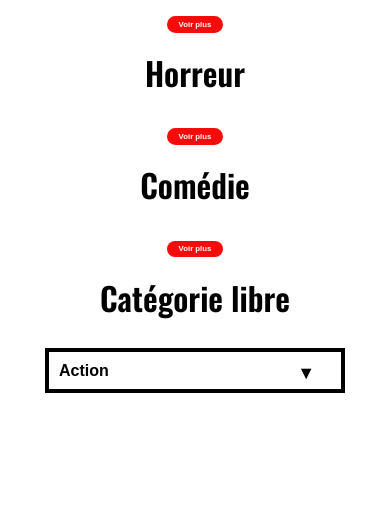
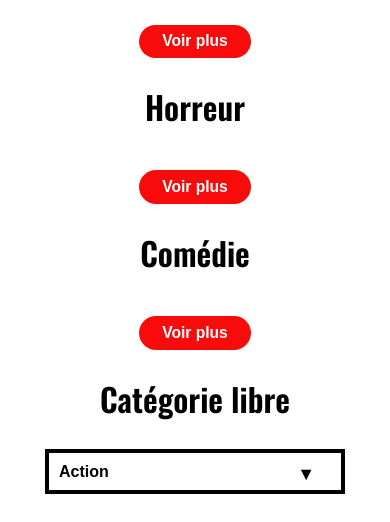
Before and after one commit to LuuNa-JD/just-stream-it-website, a website: page index.html in a window 390 px wide. Shown: the part 697-1219 px from the top of the page. Before the commit the page ends 1118 px from the top, so only its background shows below. Drawn offline with nearby package versions, Linux system fonts and the light colour scheme; no server answers.

Commit message:
fix show more for mobile version

```diff
--- a/styles.scss
+++ b/styles.scss
@@ -531,4 +531,10 @@ h2 {
       font-size: 3dvw;
     }
   }
+  .view-more-container .view-more {
+    padding: 2dvw 6dvw;
+    font-size: 4dvw;
+    border-radius: 25px;
+    margin: 2dvh auto;
+  }
 }
```
Also changed, not shown: styles.css, 1 other file.
